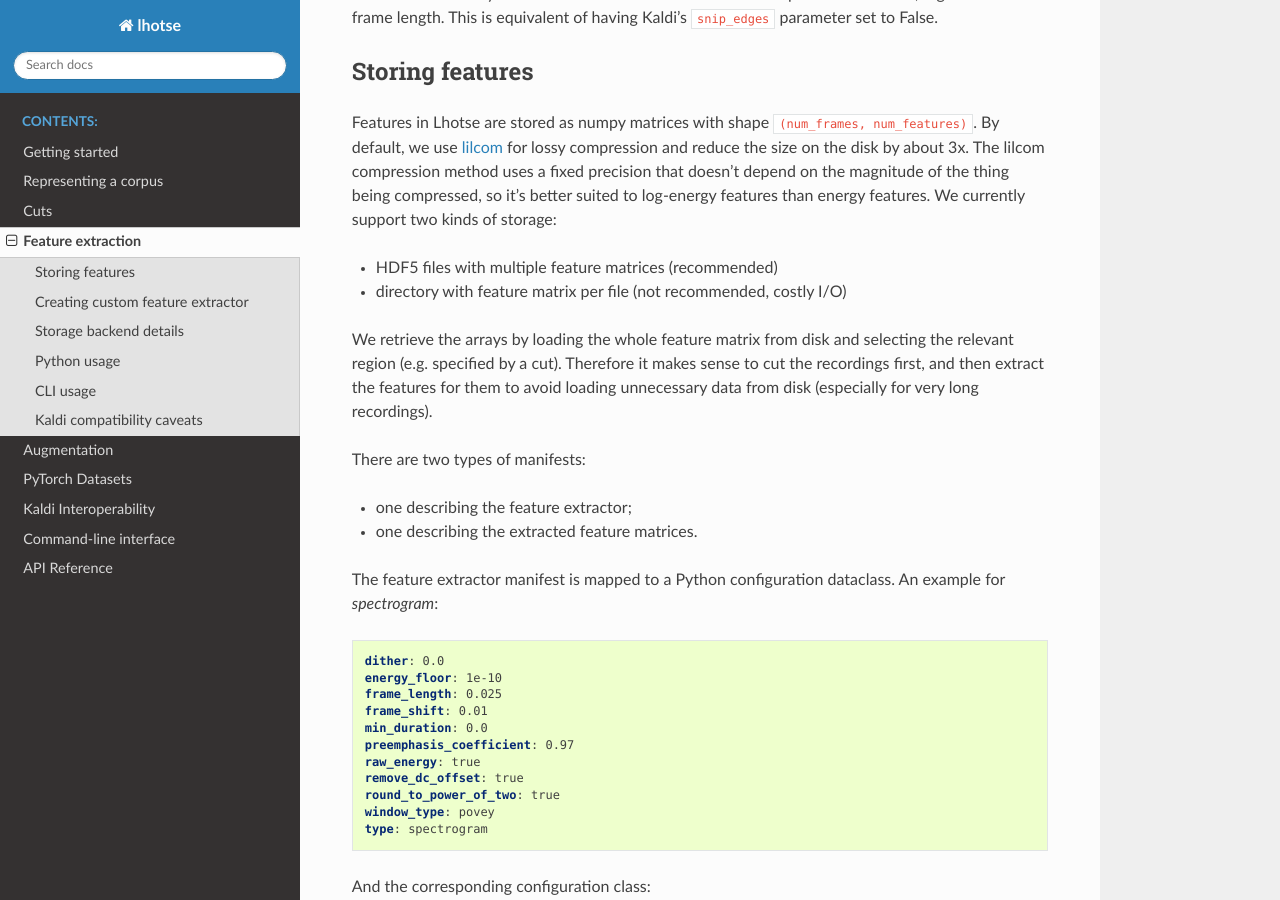
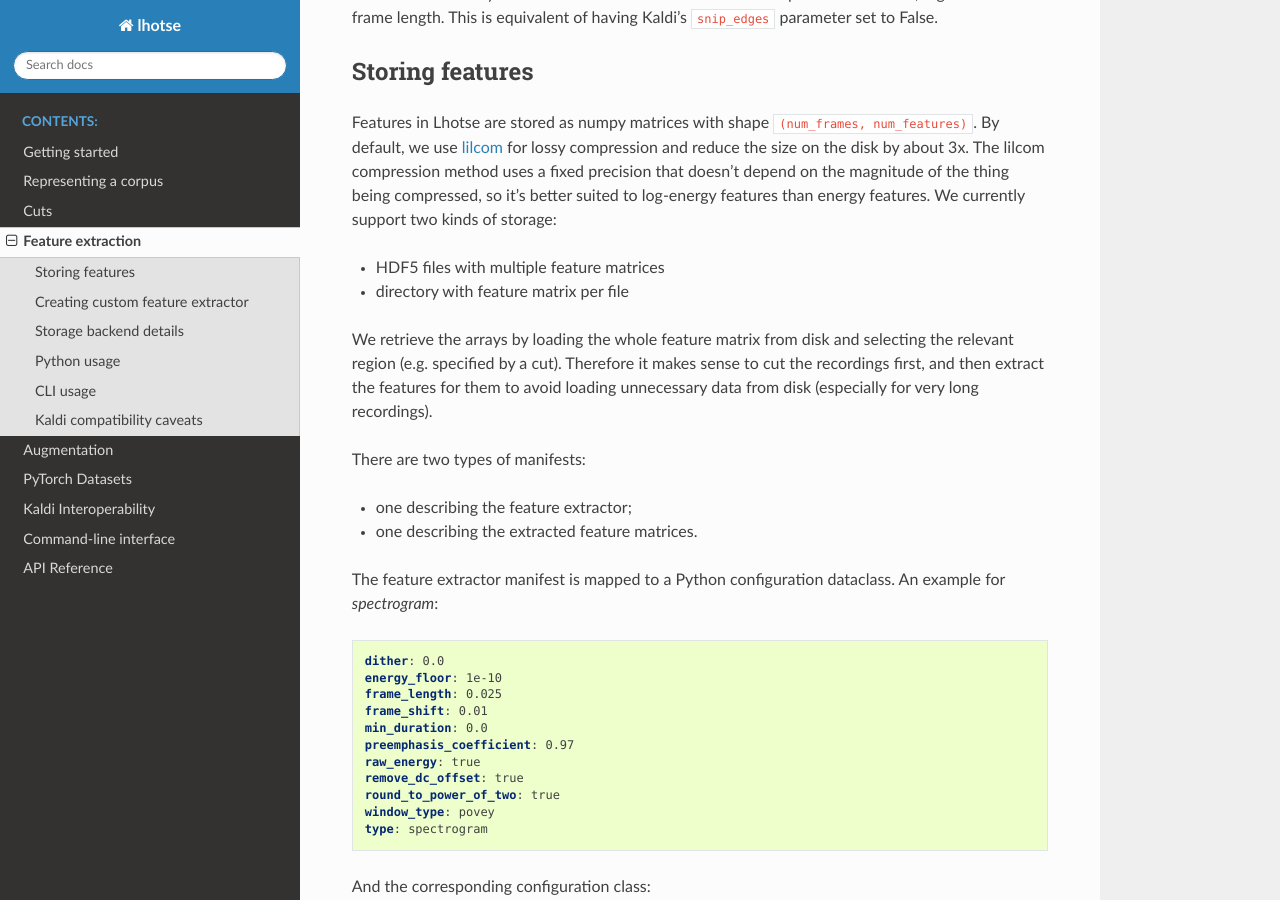
Before and after one commit to lhotse-speech/lhotse, a Sphinx documentation site: the page built from docs/features.rst, in a window 1280 px wide and 900 px high, scrolled down 322 px. Built offline with Sphinx 7.4.7 and the Read the Docs theme 2.0.0, drawn with Linux system fonts in a browser that asks for light colours.

Commit message:
Remove "recommendations" from docs for now

```diff
--- a/docs/features.rst
+++ b/docs/features.rst
@@ -21,8 +21,8 @@ By default, we use `lilcom`_ for lossy compression and reduce the size on the di
 The lilcom compression method uses a fixed precision that doesn't depend on the magnitude of the thing being compressed, so it's better suited to log-energy features than energy features.
 We currently support two kinds of storage:
 
-- HDF5 files with multiple feature matrices (recommended)
-- directory with feature matrix per file (not recommended, costly I/O)
+- HDF5 files with multiple feature matrices
+- directory with feature matrix per file
 
 We retrieve the arrays by loading the whole feature matrix from disk and selecting the relevant region (e.g. specified by a cut). Therefore it makes sense to cut the recordings first, and then extract the features for them to avoid loading unnecessary data from disk (especially for very long recordings).
 
```
